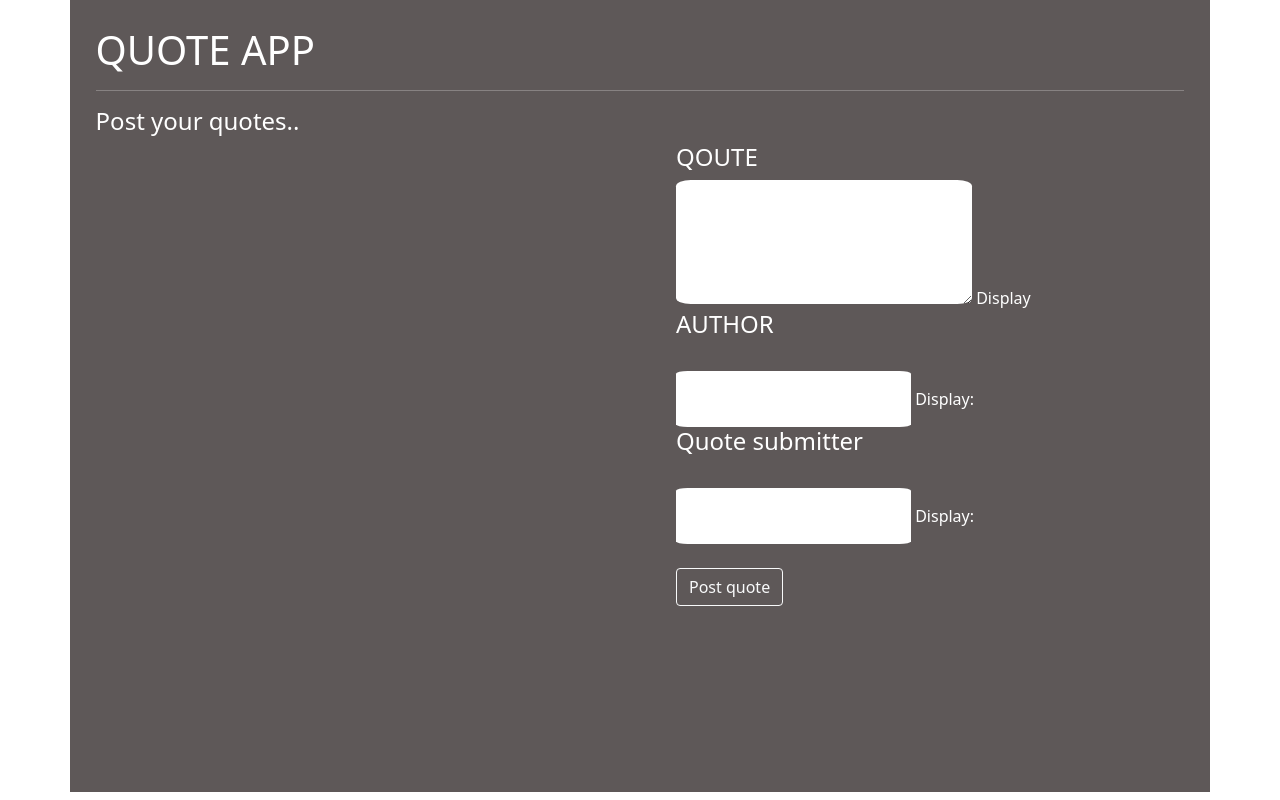
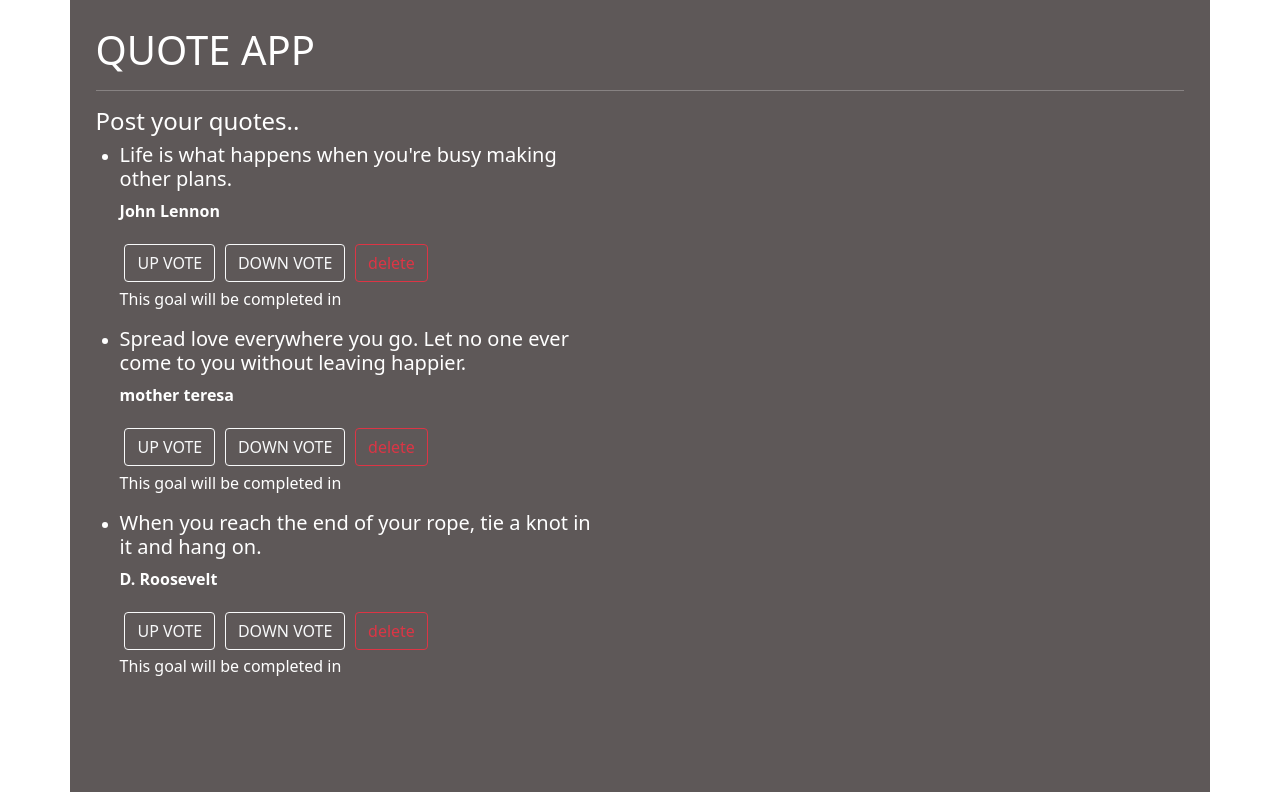
Before and after one commit to Binamin-hussein100/Quotes-Angular, an Angular app: page / in a window 1280 px wide. Built offline with nearby package versions, Linux system fonts and the light colour scheme.

Commit message:
nested input component into big component

```diff
--- a/src/app/big/big.component.html
+++ b/src/app/big/big.component.html
@@ -5,11 +5,11 @@
 
     <div class="row">
       <div class="col-md-6">
-
+        <app-input></app-input>
       </div>
       <div class="col-md-6">
           <div>
-            <app-form (addQuote) = "addNewQuote($event)"></app-form>
+
           </div>
       </div>
 
```
